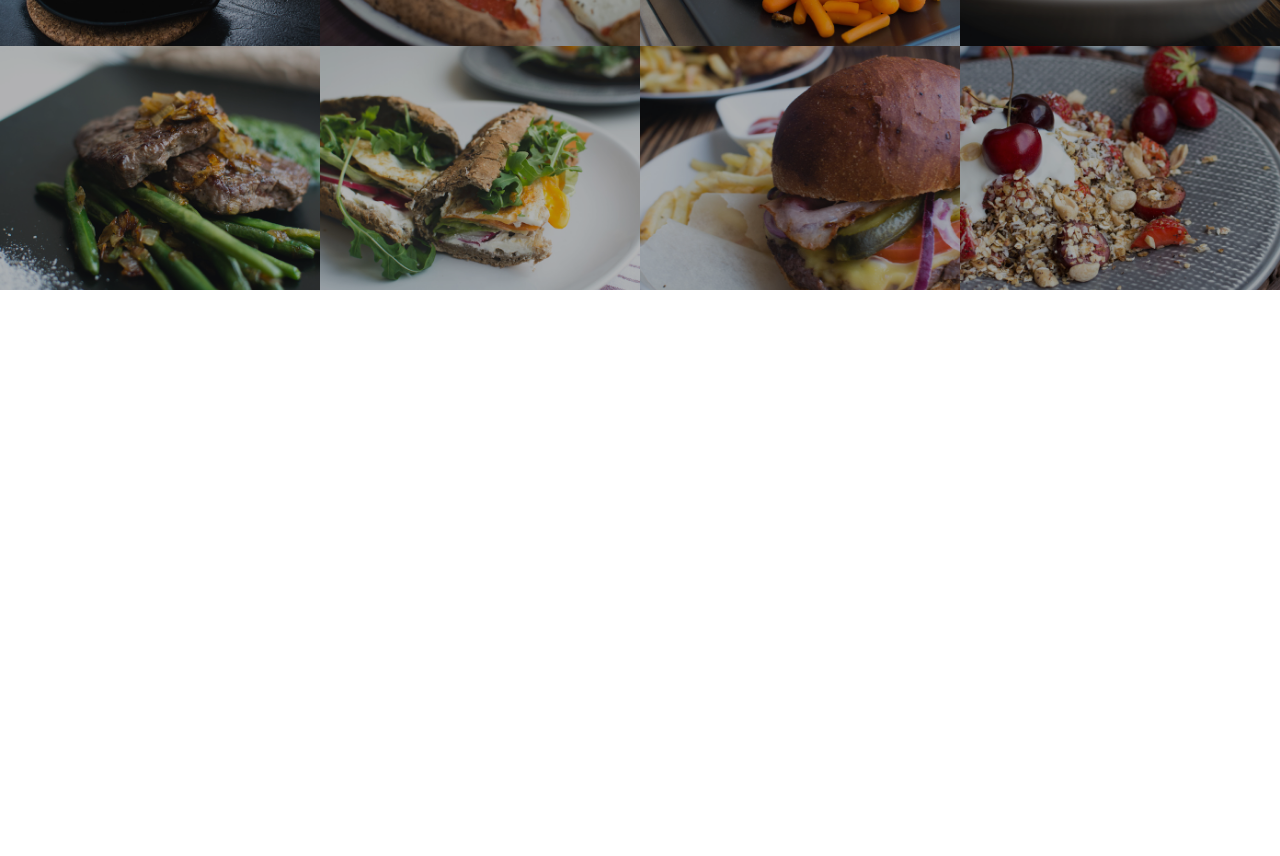
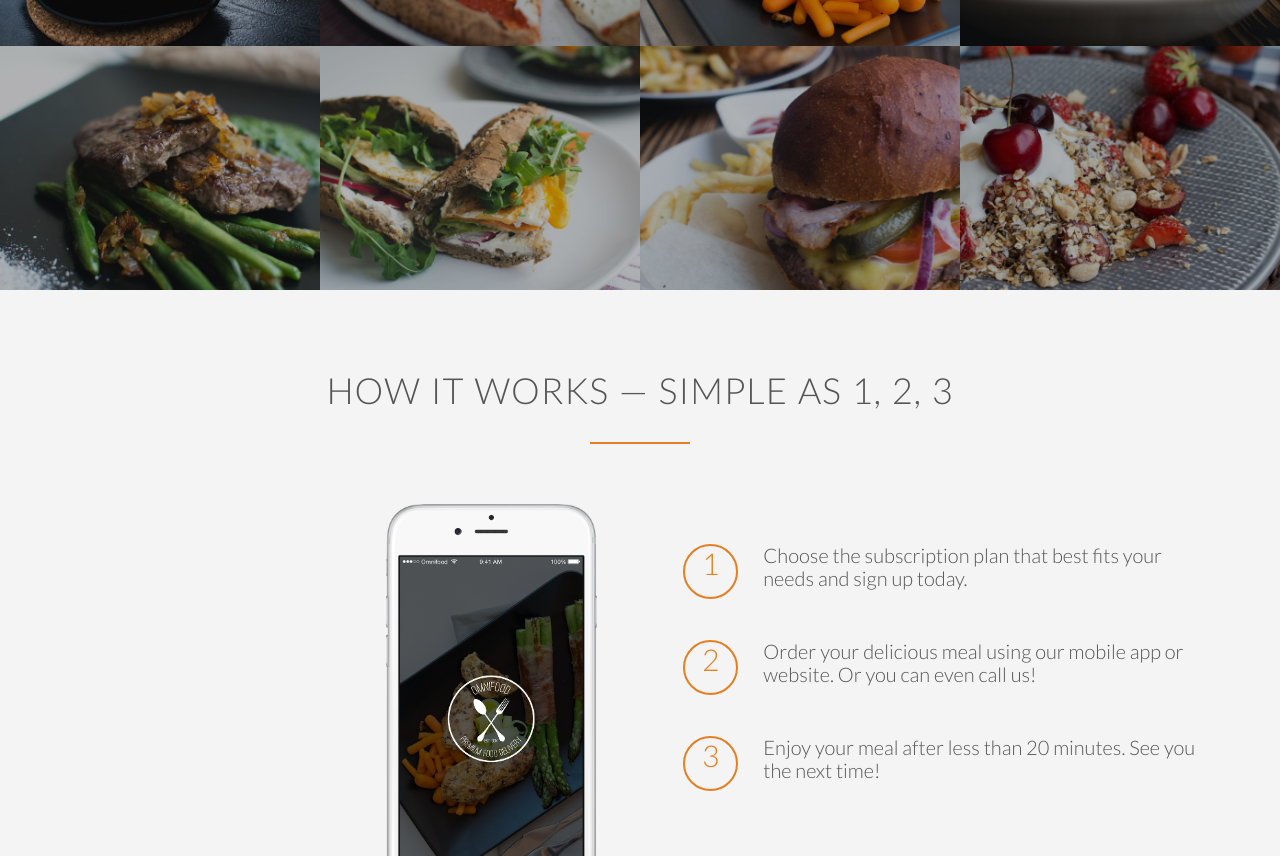
Before and after one commit to melikaBagherii/omnifood, a plain HTML site: page index.html in a window 1280 px wide. Shown: the part 1708-2564 px from the top of the page. Before the commit the page ends 1998 px from the top, so only its background shows below. Drawn offline with Linux system fonts and the light colour scheme; files whose address does not match are found by name.

Commit message:
Add 'How it works' part

```diff
--- a/index.html
+++ b/index.html
@@ -72,7 +72,7 @@
         </section>
 
         <section class="section-meals">
-            <ul class="meals-showcase">
+            <ul class="meals-showcase clearfix">
                 <li>
                     <figure class="meal-photo">
                         <img src="resources/img/1.jpg" alt="Korean bibimbap with egg and vegetables">
@@ -95,7 +95,7 @@
                 </li>
             </ul>
 
-            <ul class="meals-showcase">
+            <ul class="meals-showcase clearfix ">
                 <li>
                     <figure class="meal-photo">
                         <img src="resources/img/5.jpg" alt="Paleo beef steak with vegetables">
@@ -120,15 +120,42 @@
 
         </section>
 
+
+        <section class="section-steps">
+            <div class="row">
+                <h2>How it works &mdash; Simple as 1, 2, 3</h2>
+            </div>
+            <div class="row">
+                <div class="col span-1-of-2 steps-box">
+                    <img src="resources/img/app-iPhone.png" alt="Omnifood app for iphone" class="app-screen">
+                </div>
+                <div class="col span-1-of-2 steps-box">
+                    <div class="works-step">
+                        <div>1</div>
+                        <p>Choose the subscription plan that best fits your needs and sign up today.</p>
+                    </div>
+                    <div class="works-step">
+                        <div>2</div>
+                        <p>Order your delicious meal using our mobile app or website. Or you can even call us!</p>
+                    </div>
+                    <div class="works-step">
+                        <div>3</div>
+                        <p> Enjoy your meal after less than 20 minutes. See you the next time!</p>
+                    </div>
+                    <a href="#" class="btn-app"><img src="resources/img/download-app.svg" alt="App Store Button"></a>
+                    <a href="#" class="btn-app"><img src="resources/img/download-app-android.png" alt="Play Store Button"></a>
+                </div>
+            </div>
+        </section>
+
     </body>
  </html>
  <!--
-    1.	Korean bibimbap with egg and vegetables
-2.	Simple italian pizza with cherry tomatoes
-3.	Chicken breast steak with vegetables
-4.	Autumn pumpkin soup
-5.	Paleo beef steak with vegetables
-6.	Healthy baguette with egg and vegetables
-7.	Burger with cheddar and bacon
-8.	Granola with cherries and strawberries
+    Section 3: How it works
+Title: How it works - Simple as 1, 2, 3
+
+1.	Choose the subscription plan that best fits your needs and sign up today.
+2.	Order your delicious meal using our mobile app or website. Or you can even call us!
+3.	Enjoy your meal after less than 20 minutes. See you the next time!
+
  -->
--- a/resources/css/img/style.css
+++ b/resources/css/img/style.css
@@ -12,6 +12,16 @@ html {
     text-rendering: optimizeLegibility;
 }
 
+.clearfix{
+    zoom: 1;
+}
+.clearfix:after{
+    content:".";
+    clear: both;
+    display: block;
+    height: 0;
+    visibility: hidden;
+}
 .row{
     max-width: 1140px ;
     margin: 0 auto 0 auto;
@@ -235,3 +245,54 @@ section{
     opacity: 1;
     transform: scale(1.03);
 }
+
+/*----------------------------------*/
+/*-----------HOW IT WORKS-----------*/
+/*----------------------------------*/
+
+.section-steps{
+    background-color: #f4f4f4;
+}
+
+.steps-box:first-child{
+    text-align: right;
+    padding-right: 3%;
+    margin-top: 30px;
+}
+
+.steps-box:last-child{
+    padding-left: 3%;
+    margin-top: 70px;
+}
+
+.app-screen{
+    width: 40%;
+}
+
+.works-step{
+    margin-bottom: 50px;
+}
+
+.works-step:last-of-type{
+    margin-bottom: 80px;
+}
+
+.works-step div{
+    color: #e67e22;
+    border: 2px solid #e67e22;
+    display: inline-block;
+    border-radius: 50%;
+    width: 55px;
+    height: 55px;
+    text-align: center;
+    padding:  7  px;
+    float: left;
+    font-size: 150%;
+    margin-right: 25px;
+}
+
+.btn-app img{
+    height: 50px;
+    width: auto;
+    margin-right: 10px;
+}
```
